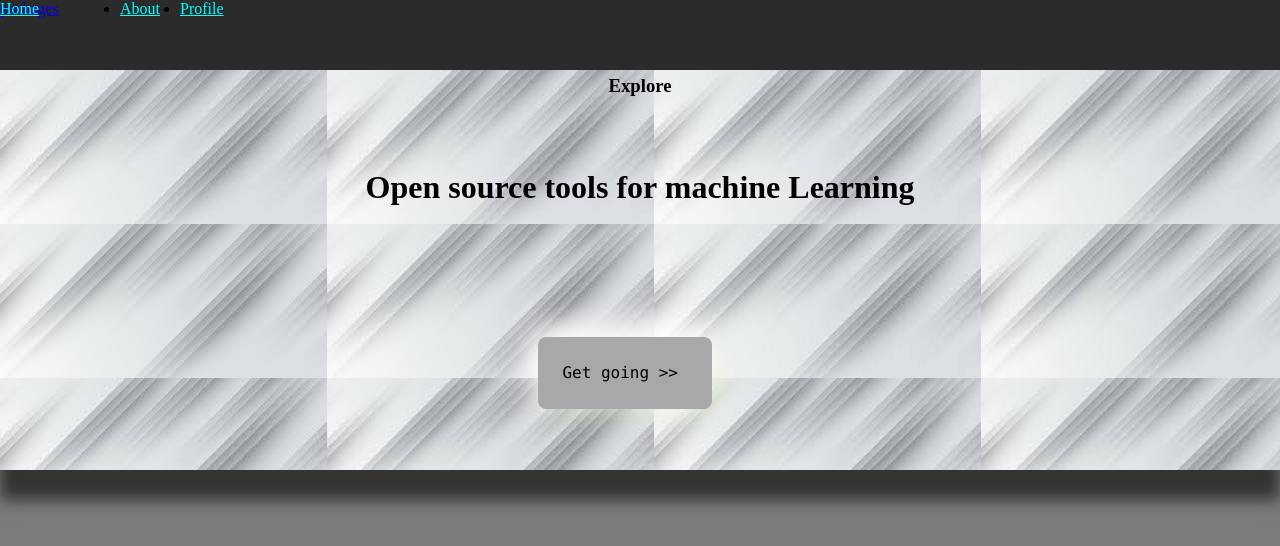
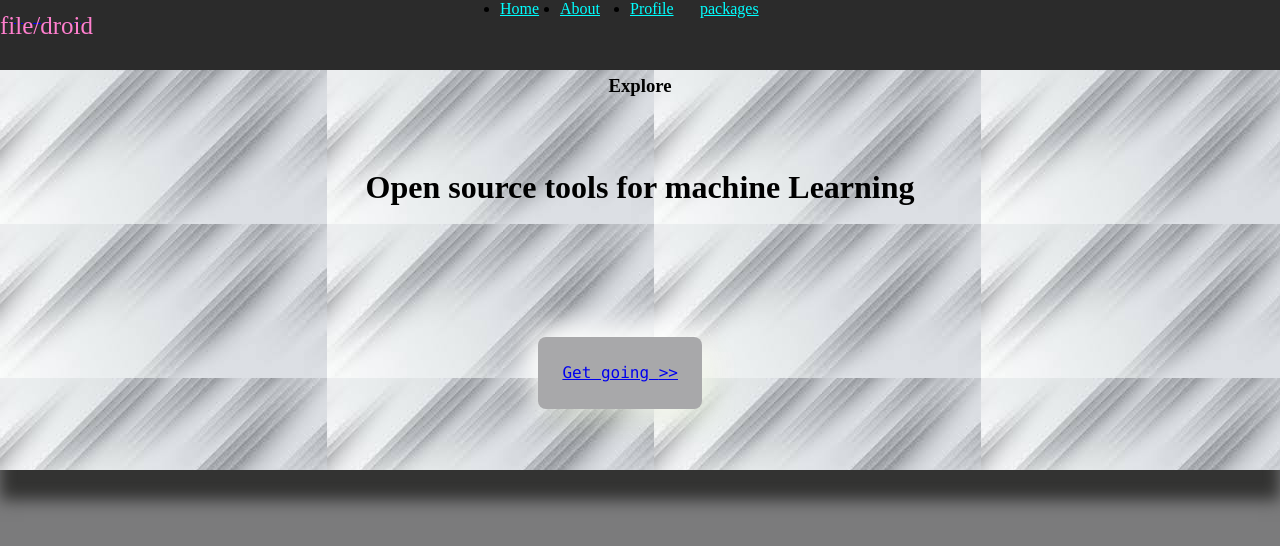
Before and after one commit to ZadenMubarak/decentralize-robotic-tools, a React (Create React App) app in the folder tools/: page / in a window 1280 px wide. Shown: the top 546 px of the page. Built offline with nearby package versions, Linux system fonts and the light colour scheme.

Commit message:
gets to packs

```diff
--- a/tools/src/App.css
+++ b/tools/src/App.css
@@ -4,9 +4,18 @@
   width: 100%;
 }
 
+.droidspan{
+  position: relative;
+  color: rgb(255, 127, 206);
+  font-size: 25px;
+  top: 12px;
+
+}
+
 .home{
   position: absolute;
   top: 0%;
+  left: 500px;
   color: rgb(0, 0, 0);
 
 }
@@ -18,19 +27,28 @@
 .abo{
   position: absolute;
   top: 0%;
-  left: 120px;
+  left: 560px;
 
 }
 
 .prof{
   position: absolute;
   top: 0%;
-  left: 180px;
+  left: 630px;
+}
+
+.packs{
+  position: absolute;
+  top: 0%;
+  left: 700px;
+  color: aqua;
 }
 
 .getgo{
   color: #000000;
 }
+
+
 
 .go {
   position: absolute;
--- a/tools/src/App.js
+++ b/tools/src/App.js
@@ -14,6 +14,7 @@
   return (
     <Router>
       <nav >
+      <Link to="/"  className="home-btn"><span className="droidspan">file/droid</span></Link>
 
         <ul>
           <span className="home"><li><Link to="/" className="lnk"> Home</Link></li></span>
@@ -21,7 +22,7 @@
         <span className="abo"><li><Link to="/about" className="lnk">  About </Link></li></span>
 
         <span className="prof"><li><Link to="/profile" className="lnk">Profile </Link></li></span>
-        <Link to='/packages'>packages</Link>
+        <Link to='/packages' className="packs">packages</Link>
 
         </ul>
 
--- a/tools/src/components/Home.js
+++ b/tools/src/components/Home.js
@@ -1,5 +1,6 @@
 import React from 'react'
 import './Home.css'
+import {Link} from 'react-router-dom'
 
 let arrr = '>>'
 
@@ -8,7 +9,7 @@
     <div>
       <div className='card1'>
           <h3>Explore</h3>
-          <button className='go'>Get going {arrr} </button>
+          <div className='go'><Link to='/packages' >Get going {arrr}</Link> </div>
           <h1>Open source tools for machine Learning</h1>
 
       </div>
```
